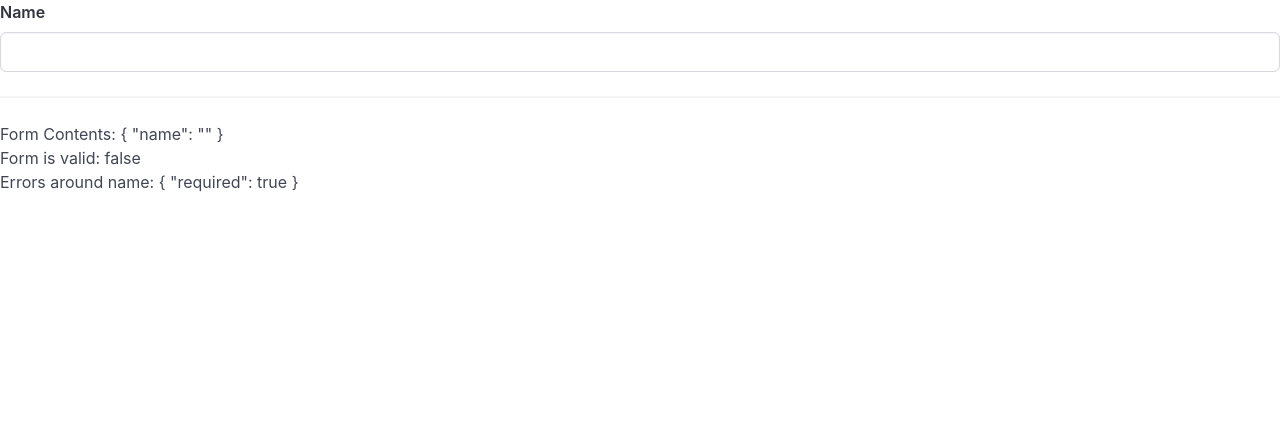
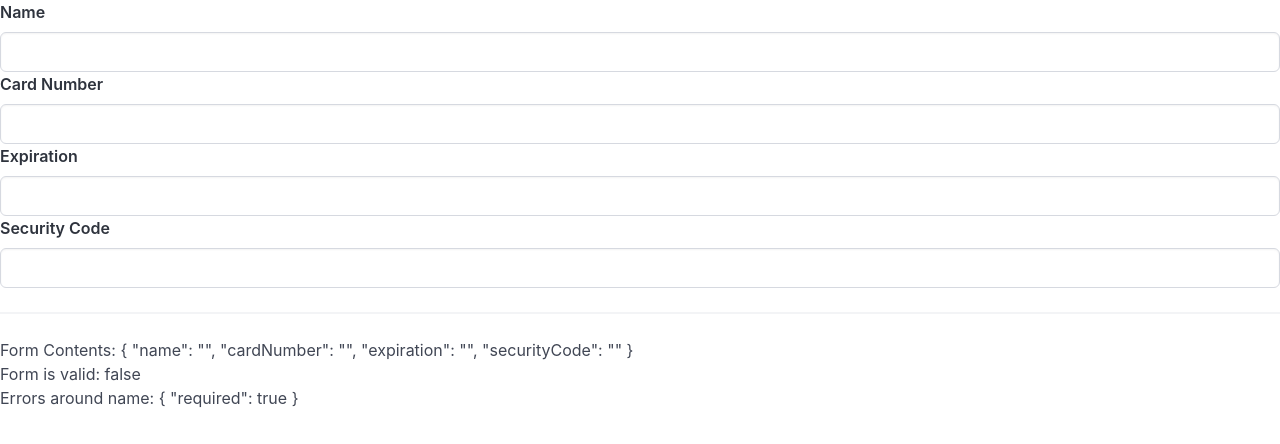
Before and after one commit to sush01/CreditCard-App, an Angular app: page / in a window 1280 px wide. Shown: the top 444 px of the page. Built offline with nearby package versions, Linux system fonts and the light colour scheme.

Commit message:
add additional input for the form

```diff
--- a/src/app/card-form/card-form.component.html
+++ b/src/app/card-form/card-form.component.html
@@ -1,5 +1,10 @@
 <form [formGroup]="cardForm" >
-  <app-input label ="Name" [control]="cardForm.controls.name" label="Name"></app-input>
+  <app-input label ="Name" [control]="cardForm.controls.name" ></app-input>
+  <app-input label ="Card Number" [control]="cardForm.controls.cardNumber" ></app-input>
+  <app-input label ="Expiration" [control]="cardForm.controls.expiration" ></app-input>
+  <app-input label ="Security Code" [control]="cardForm.controls.securityCode" ></app-input>
+
+
 </form>
 <hr>
 <div> Form Contents: {{cardForm.value | json }}</div>
--- a/src/app/card-form/card-form.component.ts
+++ b/src/app/card-form/card-form.component.ts
@@ -1,5 +1,5 @@
 import { Component } from '@angular/core';
-import {FormGroup, FormControl, Validators} from '@angular/forms';
+import {FormGroup, FormControl, Validators, FormControlName} from '@angular/forms';
 import { ReactiveFormsModule } from '@angular/forms';
 import { CommonModule } from '@angular/common';
 import { InputComponent } from '../input/input.component';
@@ -14,10 +14,10 @@ import { InputComponent } from '../input/input.component';
 export class CardFormComponent {
 
   cardForm = new FormGroup({
-    name: new FormControl('', [
-      Validators.required,
-      Validators.minLength(3)
-    ])
+    name: new FormControl('', [Validators.required,Validators.minLength(3)]),
+    cardNumber: new FormControl(''),
+    expiration: new FormControl(''),
+    securityCode: new FormControl('')
   });
 
   constructor(){
```
